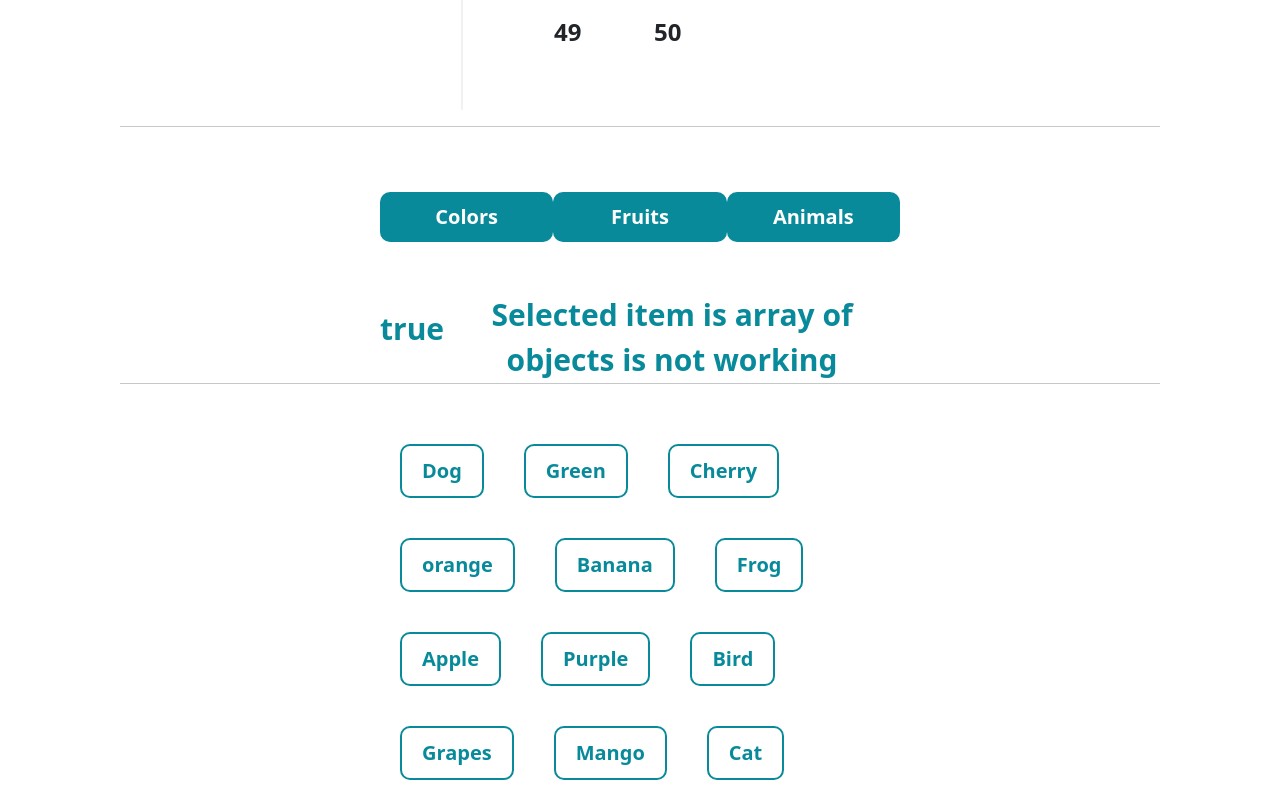
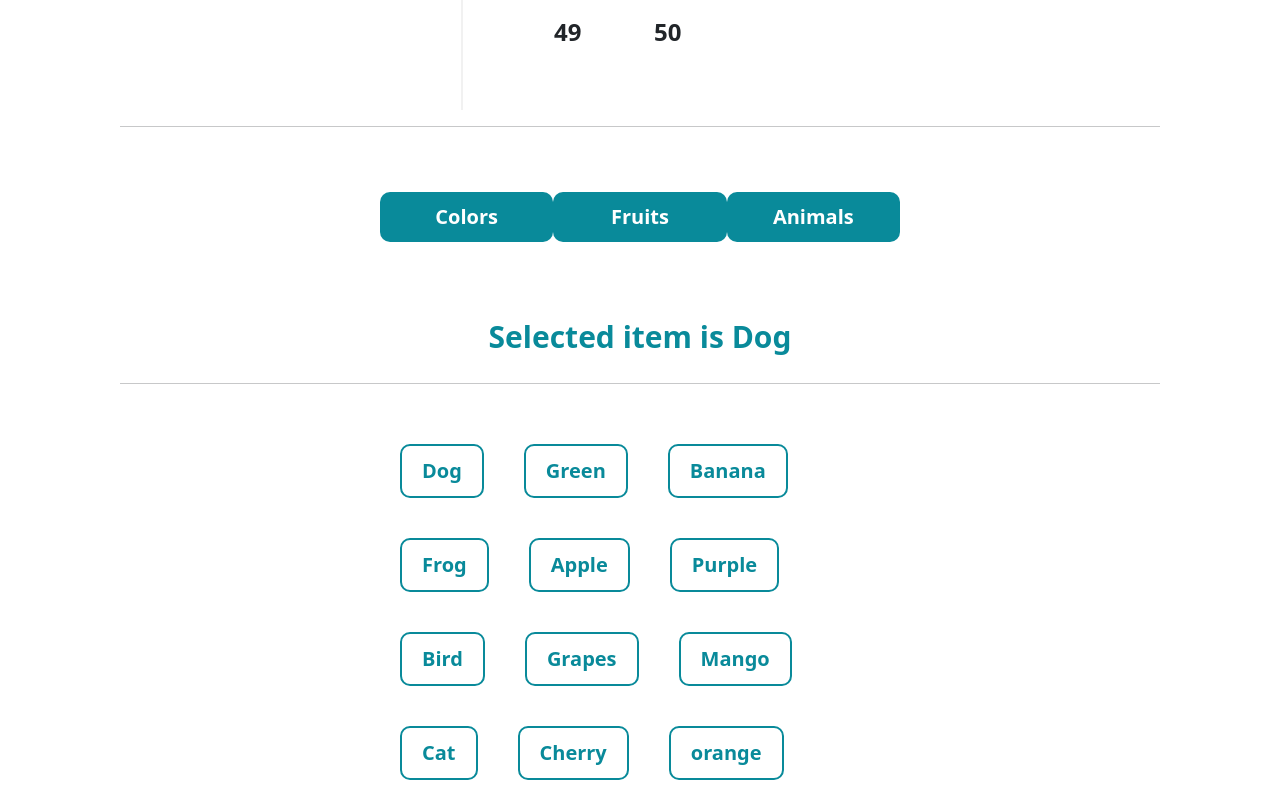
Before and after one commit to omarstar/angular-tasks, an Angular app: page / in a window 1280 px wide. Both pictures are taken after a click on the element "Dog". Shown: the part 1279-2079 px from the top of the page. Built offline with nearby package versions, Linux system fonts and the light colour scheme.

Commit message:
fix(interface): custom Items

```diff
--- /dev/null
+++ b/src/app/Item.ts
@@ -0,0 +1,4 @@
+export interface Item {
+    type?: String,
+    name?: String
+}
--- a/src/app/parent/child/child.component.html
+++ b/src/app/parent/child/child.component.html
@@ -1,5 +1,5 @@
 <div class="child-container">
-    <div class="item" *ngFor="let el of items | keyvalue" (click)="selectItem(el)">
-        {{el.value.name}}
+    <div class="item" *ngFor="let el of items" (click)="selectItem(el)">
+        {{el.name}}
     </div>
 </div>
--- a/src/app/parent/child/child.component.ts
+++ b/src/app/parent/child/child.component.ts
@@ -1,4 +1,5 @@
 import { Component, EventEmitter, Input, OnInit, Output } from '@angular/core';
+import { Item } from 'src/app/Item';
 
 @Component({
   selector: 'app-child',
@@ -7,7 +8,7 @@ import { Component, EventEmitter, Input, OnInit, Output } from '@angular/core';
 })
 export class ChildComponent implements OnInit {
   @Input()
-  items:any[] = []
+  items: Item[] = []
 
   @Output()
   selectedItemEmitter = new EventEmitter();
@@ -15,7 +16,6 @@ export class ChildComponent implements OnInit {
   constructor() {}
 
   ngOnInit(): void {
-    console.log('in child', this.items)
   }
 
   selectItem(item:Object){
--- a/src/app/parent/parent.component.html
+++ b/src/app/parent/parent.component.html
@@ -4,9 +4,7 @@
     <button class="categories" (click)="filterBy('animal')">Animals</button>
 </div>
 <div class="output">
-    <p>{{isAnySelected}}</p>
-    <span *ngIf="isAnySelected">Selected item is array of objects is not working</span>
-    <!-- <span *ngIf="isAnySelected">Selected item is {{ selectedItem?.name }}</span> -->
+    <span *ngIf="isAnySelected">Selected item is {{ selectedItem?.name }}</span>
 </div>
 <hr />
 <app-child [items]="filteredItems" (selectedItemEmitter)="selectItem($event)"></app-child>
--- a/src/app/parent/parent.component.ts
+++ b/src/app/parent/parent.component.ts
@@ -1,4 +1,5 @@
 import { Component, OnInit } from '@angular/core';
+import { Item } from '../Item';
 
 @Component({
   selector: 'app-parent',
@@ -6,7 +7,7 @@ import { Component, OnInit } from '@angular/core';
   styleUrls: ['./parent.component.css']
 })
 export class ParentComponent implements OnInit {
-  filteredItems: any[] = [];
+  filteredItems: Item[] = [];
   items = [
     {type:'animal',name:'Dog'},
     {type:'color',name:'Green'},
@@ -21,7 +22,7 @@ export class ParentComponent implements OnInit {
     {type:'fruit',name:'Cherry'},
     {type:'color',name:'orange'},
   ];
-  selectedItem = {};
+  selectedItem!:Item;
   isAnySelected = false;
 
     ngOnInit() {
@@ -30,8 +31,7 @@ export class ParentComponent implements OnInit {
     }
 
   filterBy(type:String){
-    this.filteredItems = [...this.items.filter(el => el.type === type)]
-    console.log('n parent',this.filteredItems)
+    this.filteredItems = this.items.filter(el => el.type === type)
     this.isAnySelected = false
     return this.filteredItems;
   }
```
